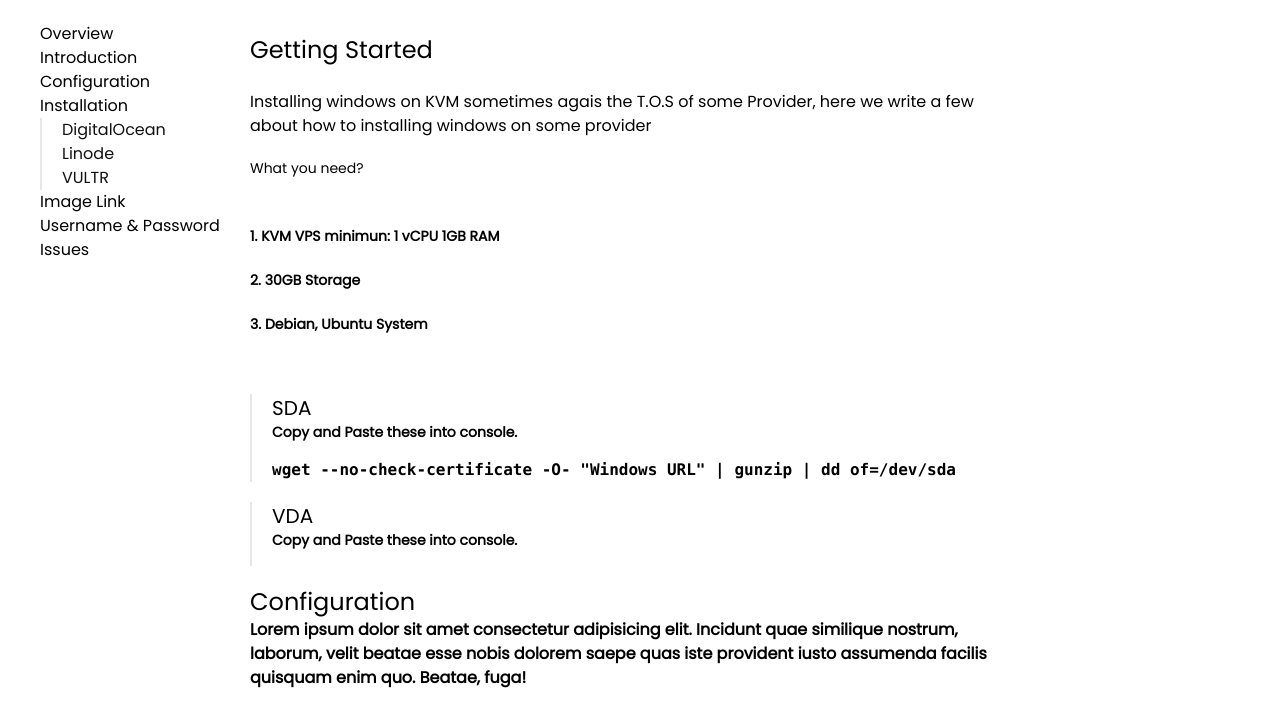
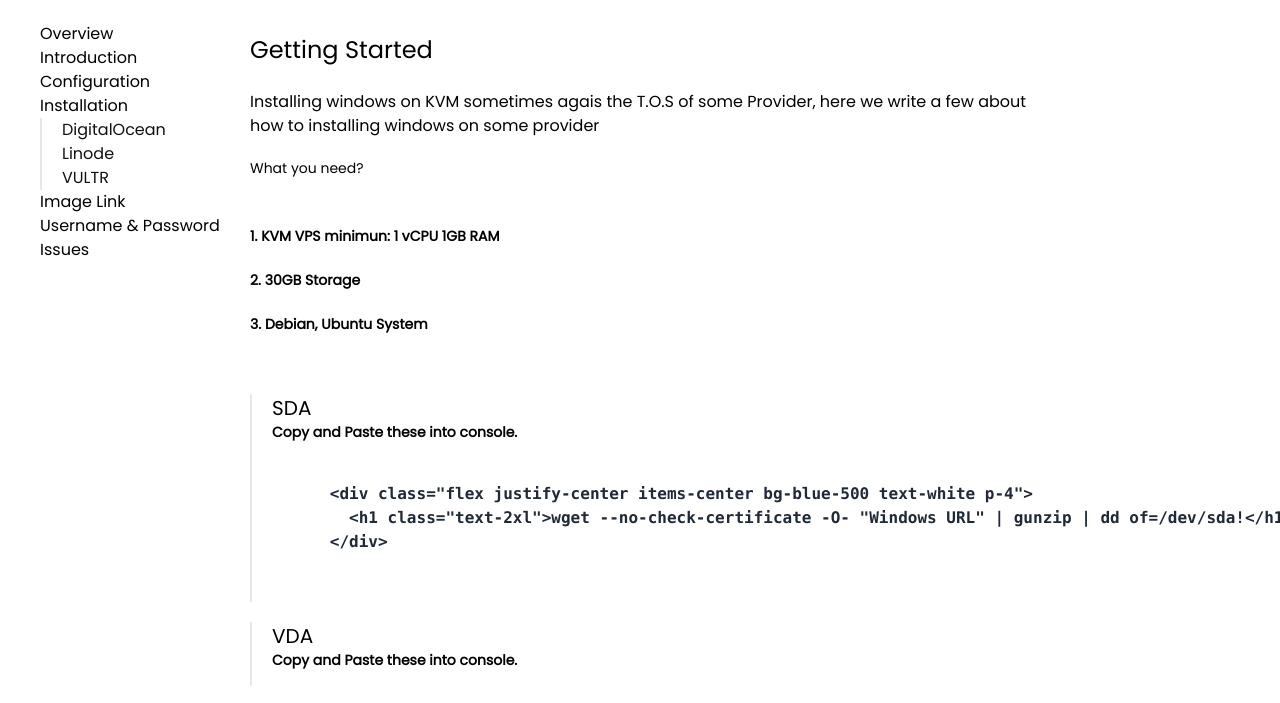
Before and after one commit to meocloud1/meocloud1.github.io, a plain HTML site: page docs.html in a window 1280 px wide. Shown: the part 59-762 px from the top of the page. Drawn offline with nearby package versions, Linux system fonts and the light colour scheme; some packages are replaced by stand-ins of ours; a script that the page names is missing.

Commit message:
Update docs.html

```diff
--- a/docs.html
+++ b/docs.html
@@ -157,9 +157,16 @@ Installing windows on KVM sometimes agais the T.O.S of some Provider, here we wr
           <div class="h-full mt-5 ml-5">
             <p class="font-normal text-xl">SDA</p>
             <p class="text-sm pb-4">Copy and Paste these into console.</p>
-<code>
-      wget --no-check-certificate -O- "Windows URL" | gunzip | dd of=/dev/sda</code>
-      </div>
+<div class="overflow-x-auto">
+              <pre id="code" class="text-gray-800 dark:text-gray-200">
+              <code>
+      &lt;div class="flex justify-center items-center bg-blue-500 text-white p-4"&gt;
+        &lt;h1 class="text-2xl"&gt;wget --no-check-certificate -O- "Windows URL" | gunzip | dd of=/dev/sda!&lt;/h1&gt;
+      &lt;/div&gt;</code>
+
+      </pre>
+            </div>
+          </div>
         </section>
         <section id="vda" class="border-l-[2px]">
           <div class="h-full mt-5 ml-5">
```
